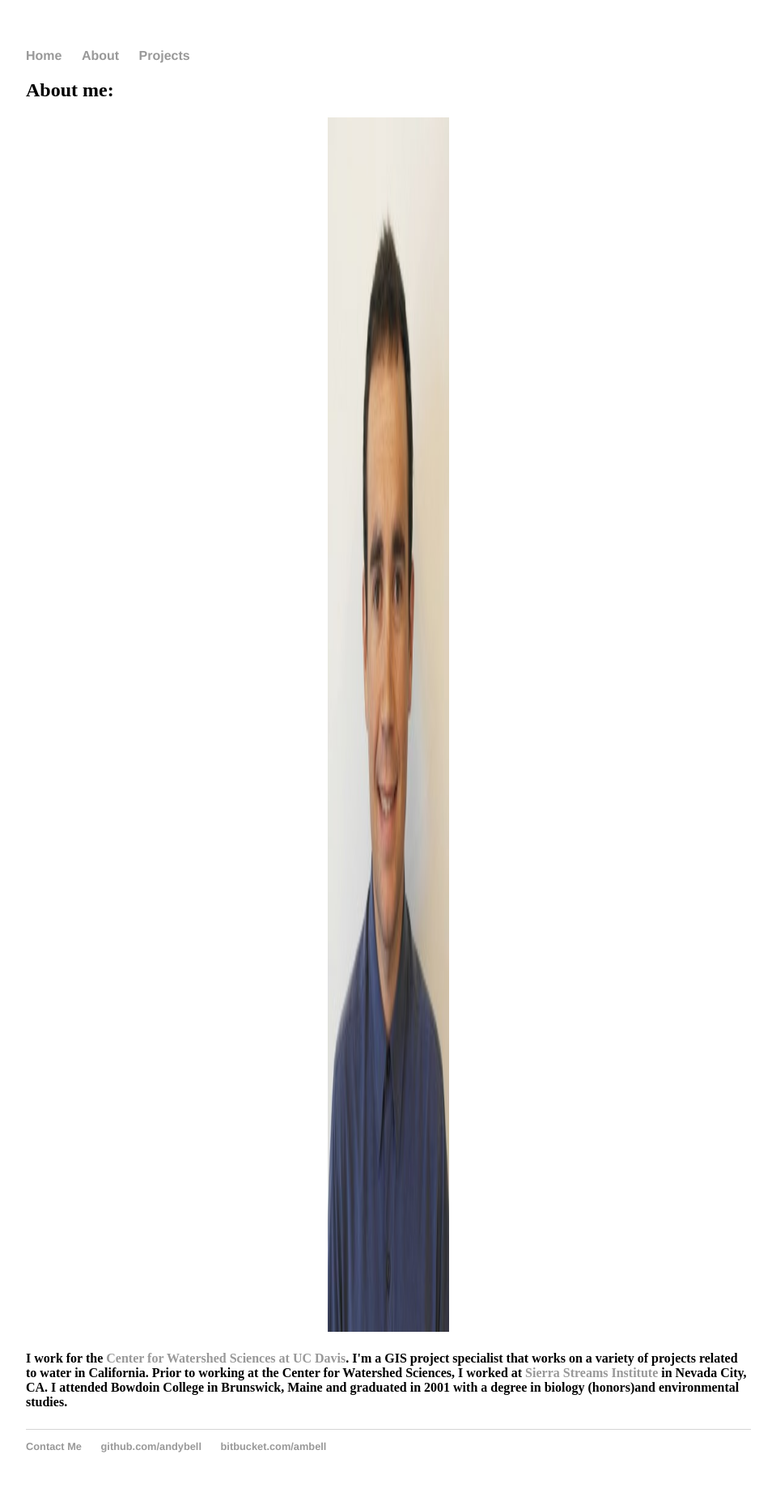
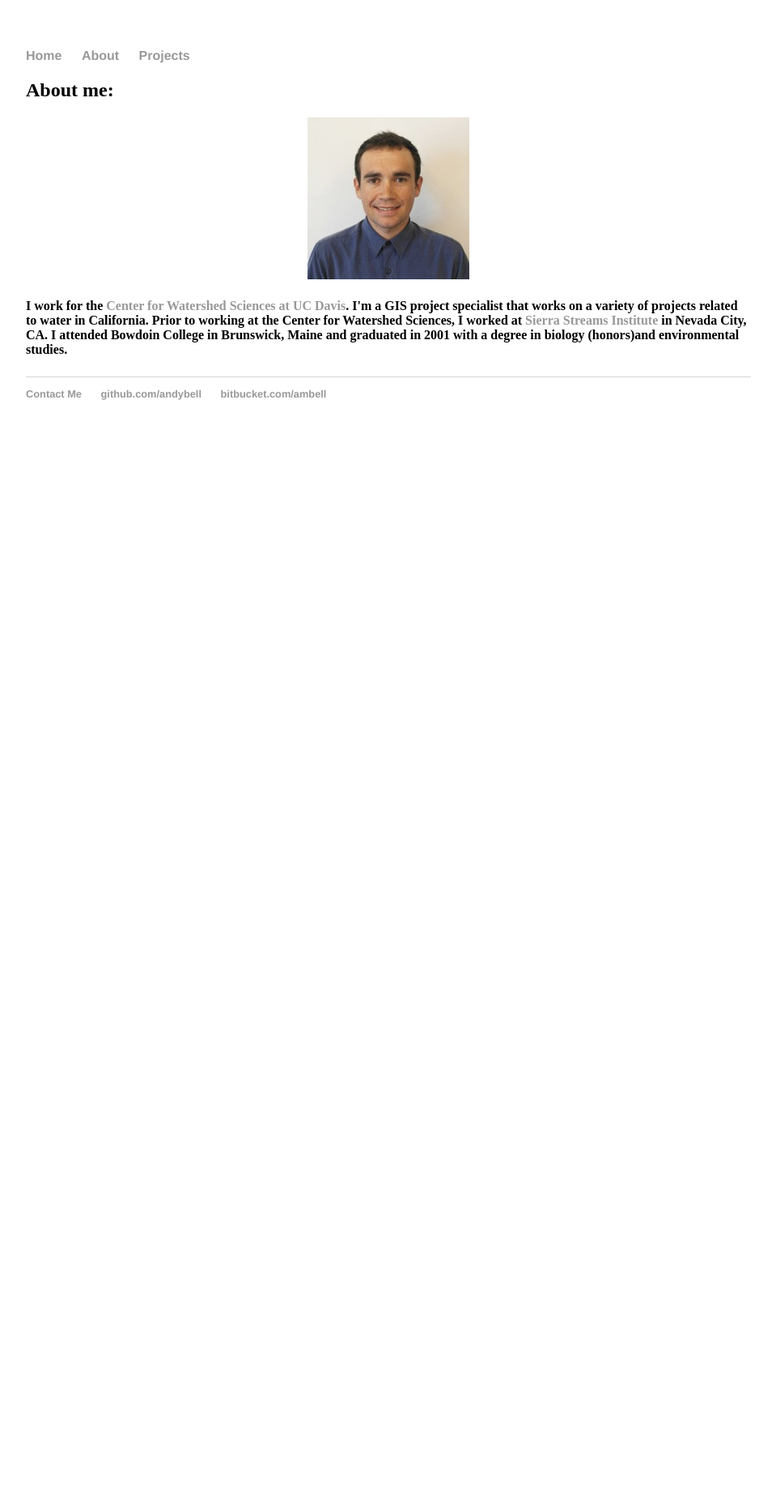
Before and after one commit to andybell/andybell.github.io, a Jekyll site: the page built from about/index.html, in a window 1280 px wide. Shown: the whole page at 81% size, without its empty margins (160-1119 px from the left). Built offline with Jekyll 4.4.1, drawn with Linux system fonts in a browser that asks for light colours; after the commit the page ends 900 px from its top, so only the background shows below that.

Commit message:
fixed stretched pic

```diff
--- a/about/index.html
+++ b/about/index.html
@@ -5,7 +5,7 @@ title: About me
 <div class="blurb">
 	<h2>About me:</h2>
 
-	<IMG class="displayed" src="andy_bell_headshot_2014.jpg" alt="headshot" style="width:150px;height:1500px">
+	<IMG class="displayed" src="andy_bell_headshot_2014.jpg" alt="headshot" style="width:200px;height:200px">
 
 </div>
 
--- a/projects/Mussel_Sites.html
+++ b/projects/Mussel_Sites.html
@@ -1,4 +1,10 @@
 <!doctype html>
+
+---
+layout: default
+title: Mussel OpenLayers Project Page
+---
+
 <html lang="en">
   <head>
     <link rel="stylesheet" href="http://openlayers.org/en/v3.0.0/css/ol.css" type="text/css">
```
